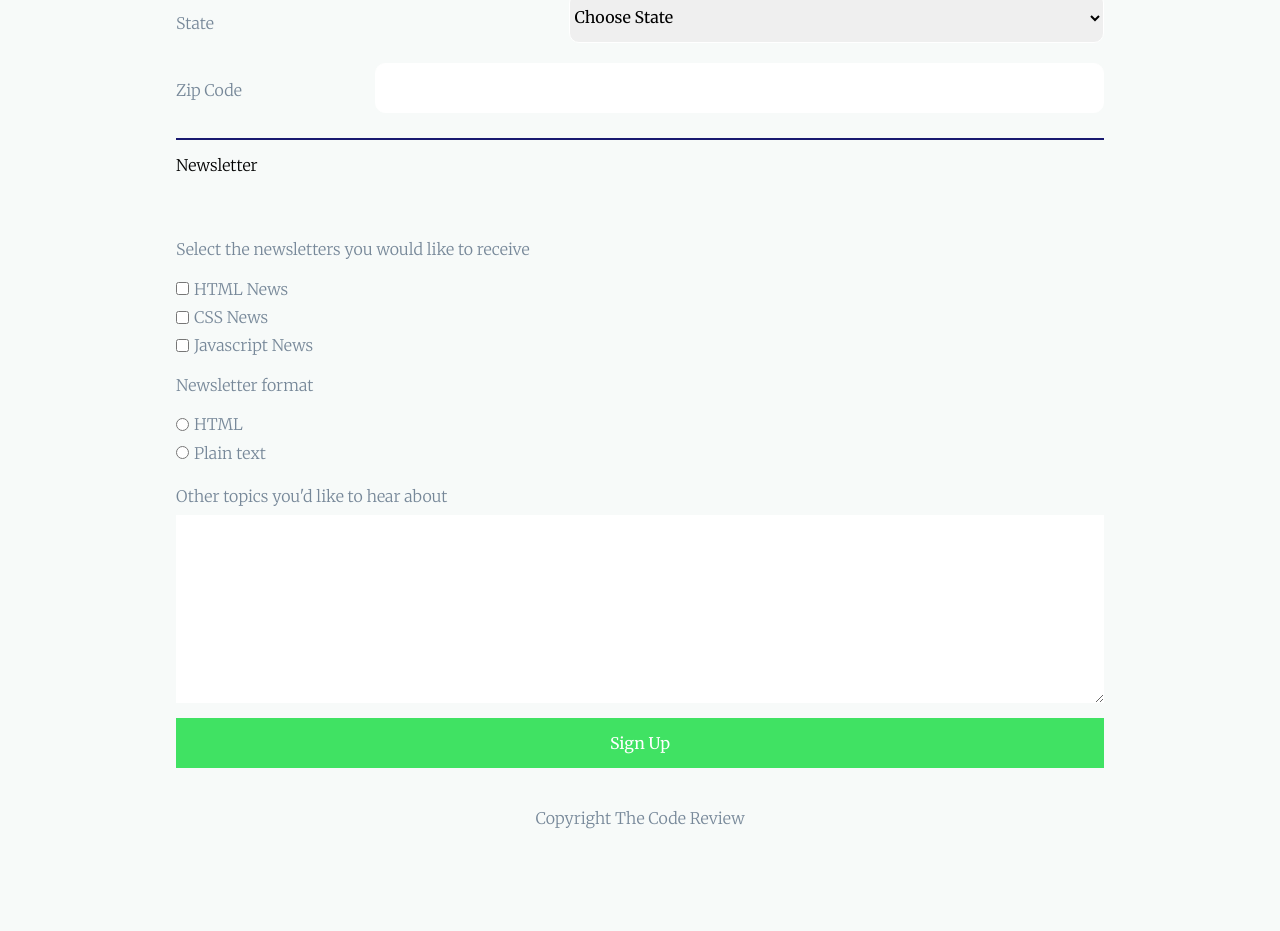
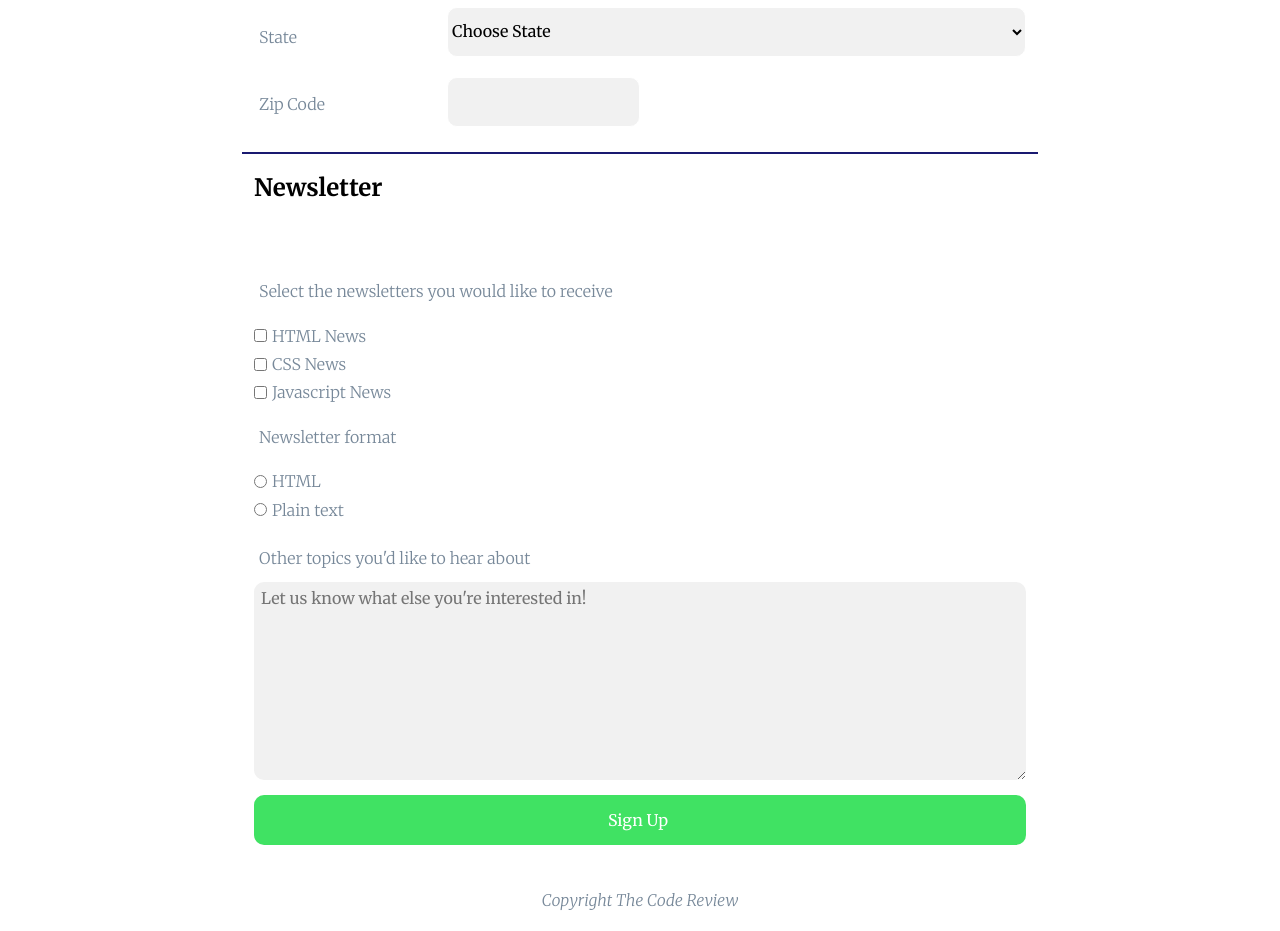
Before and after one commit to ryan-puffer/tdu3-online-registration-form, a plain HTML site: page index.html in a window 1280 px wide. Shown: the part 662-1593 px from the top of the page. Before the commit the page ends 1506 px from the top, so only its background shows below. Drawn offline with Linux system fonts and the light colour scheme.

Commit message:
improve styling

```diff
--- a/css/style.css
+++ b/css/style.css
@@ -1,3 +1,5 @@
+/*--- Layout styles ---*/
+
 * {
 	box-sizing: border-box;
 }
@@ -8,32 +10,13 @@ body {
 	display: flex;
 	flex-direction: column;
 	font-weight: 100;
-	background-color: #F7FAF9;
-
 }
-
-
 
 h1 {
 	padding-top: 20px;
 	padding-bottom: 20px;
-}
-
-input,
-select {
-	border: 1px solid white;
-	border-radius: 10px;
-}
-
-select option:first-child{
-	color: gray;
-}
-
-.sign-up {
-	/* max-width: 900px; */
-	width: 75%;
-	margin: 0 auto;
-
+	text-transform: uppercase;
+	font-size: 1.6em;
 }
 
 .main-header,
@@ -43,6 +26,42 @@ select option:first-child{
 	flex-direction: column;
 }
 
+.sign-up {
+	width: 95%;
+	margin: 0 auto;
+}
+
+.item {
+	display: flex;
+	align-items: center;
+}
+
+.field {
+	flex-grow: 1;
+	margin-bottom: 20px;
+}
+
+/*--- Input styles ---*/
+
+input,
+select,
+textarea,
+button {
+	border: 1px solid white;
+	border-radius: 10px;
+	background-color: rgb(241, 241, 241);
+	padding-right: 10px;
+}
+
+input:focus,
+select:focus,
+textarea:focus {
+	outline:none;
+	border: 2px inset midnightblue;       /* creates focus effect on inputs */
+	transform: scale(1.01,1.01);
+	transition: all 0.3s;
+}
+
 .contact-info input,
 select,
 button {
@@ -50,10 +69,19 @@ button {
 	margin-bottom: 15px;
 }
 
-h2,
-.tagline {
-	text-align: center;
+input[type="text"]::placeholder,
+input[type="email"]::placeholder {
+	text-align: right;
+	font-style: italic;
+}
 
+textarea {
+	padding: 7px;
+}
+
+select:invalid,
+select option[value=""] {         /* grays out placeholder on state dropdown */
+  color: #999999;
 }
 
 textarea {
@@ -63,10 +91,26 @@ textarea {
 	margin: 10px 0;
 }
 
+button {
+	width: 100%;
+	background-color: rgb(64, 226, 99);
+	color: white;
+	border: none;
+	margin-top: 5px;
+}
+
+/*--- Base styles ---*/
+
+h2,
+.tagline {
+	text-align: center;
+}
+
 .tagline,
 label,
 p {
 	color: lightslategrey;
+	padding: 5px;
 }
 
 .title {
@@ -79,35 +123,17 @@ p {
 	max-width: none;
 }
 
-.item {
-	display: flex;
-	align-items: center;
-}
-
-
-
 .tagline {
 	border-bottom: 2px double midnightblue;
 	padding-bottom: 18px;
 	margin-bottom: 2px;
 	align-items: center;
-
-}
-
-fieldset {
-	margin: 1em 1em;;
-	padding: 50px 0 10px;
-}
-
-.field {
-	flex-grow: 1;
-	margin-bottom: 20px;
 }
 
 .contact-info,
 .preferences {
 	border: none;
-	padding-top: 50px;
+	padding-top: 40px;
 }
 
 .topics {
@@ -116,14 +142,8 @@ fieldset {
 	margin-top: 20px;
 }
 
-.light {
-	padding: 5px;
-
-}
-
 .contact-info {
 	border-bottom: 2px solid midnightblue;
-
 }
 
 .contact-info .flex-pair {
@@ -133,14 +153,6 @@ fieldset {
 
 .contact-info label {
 	margin-bottom: 10px;
-}
-
-button {
-	width: 100%;
-	background-color: rgb(64, 226, 99);
-	color: white;
-	border: none;
-	margin-top: 5px;
 }
 
 footer {
@@ -158,11 +170,20 @@ footer {
 }
 
 .contact-info input {
-	flex-grow: 2;
+	flex-grow: 1;
+	flex-basis: 75%;
 }
 
 .contact-info label {
-	flex-grow: 1;
+	flex-basis: 25%;
+}
 
+.sign-up {
+	width: 75%;
+	max-width: 800px;
+}
+
+#zip {
+	max-width: 25%;
 }
 }
--- a/index.html
+++ b/index.html
@@ -3,7 +3,7 @@
 <head>
     <meta charset="UTF-8">
     <meta name="viewport" content="width=device-width, initial-scale=1.0">
-    <link href="https://fonts.googleapis.com/css2?family=Merriweather:wght@100;300;400;700;900&display=swap" rel="stylesheet">
+    <link href="https://fonts.googleapis.com/css2?family=Merriweather:ital,wght@0,300;0,400;0,700;0,900;1,300;1,400;1,700;1,900&display=swap" rel="stylesheet">
     <link rel="stylesheet" href="css/normalize.css">
     <link rel="stylesheet" href="css/style.css">
     <title>The Code Review</title>
@@ -24,7 +24,7 @@
 
             <form action="index.html" method="POST" class="reg-form">
                 <fieldset class="contact-info">
-                    <legend>Contact Information</legend>
+                    <legend><h2>Contact Information</h2></legend>
                 <div class="flex-pair">
                     <label for="full-name">Full Name</label>
                     <input class="field" type="text" id="full-name" name="user_name" placeholder="required" required>
@@ -39,7 +39,7 @@
                 </div>
                 <div class="flex-pair">
                     <label for="street-address">Street Address</label>
-                    <input class="field" type="address" id="street-address" name="user_address">
+                    <input class="field" type="text" id="street-address" name="user_address">
                 </div>
                 <div class="flex-pair">
                     <label for="city">City</label>
@@ -47,8 +47,8 @@
                 </div>
                 <div class="flex-pair">
                     <label for="state-select">State</label>
-                        <select class="field" name="states" id="state-select" required>
-                            <option value="">Choose State</option>
+                        <select class="field" name="states" id="state-select">
+                            <option value="" selected disabled hidden>Choose State</option>
                             <option value="AL">Alabama</option>
                             <option value="AK">Alaska</option>
                             <option value="AZ">Arizona</option>
@@ -104,12 +104,12 @@
                     </div>
                 <div class="flex-pair">
                     <label for="zip">Zip Code</label>
-                    <input class="field" type="number" name="zip" id="zip">
+                    <input class="field" type="text" name="zip" id="zip">
                 </div>
                 </fieldset>
 
                 <fieldset class="preferences">
-                    <legend>Newsletter</legend>
+                    <legend><h2>Newsletter</h2></legend>
                     <p>Select the newsletters you would like to receive</p>
                     <div class="item">
                         <input type="checkbox" id="html_news" value="html_news" name="newsletter">
@@ -135,7 +135,7 @@
                     </div>
                     <div class="topics">
                         <label for="other_topics">Other topics you'd like to hear about</label>
-                        <textarea name="other_topics" id="other_topics" cols="30" rows="10"></textarea>
+                        <textarea name="other_topics" id="other_topics" cols="30" rows="10" placeholder="Let us know what else you're interested in!"></textarea>
                     </div>
                     <button class="submit" type="submit">Sign Up</button>
                 </fieldset>
@@ -143,7 +143,7 @@
 
 
     <footer>
-        <p>Copyright The Code Review</p>
+        <p><em>Copyright The Code Review</em></p>
     </footer>
     </main>
 
```
